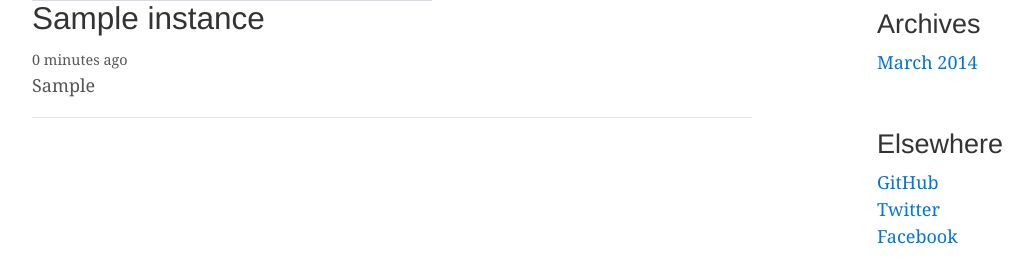
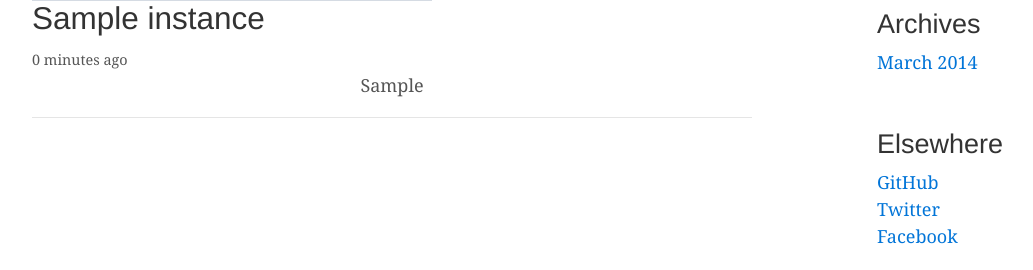
Before and after one commit to jek10/django19, a Django app: template templates/post_detail.html in a window 1280 px wide. Shown: the part 555-825 px from the top of the page, without its empty margins (68-1101 px from the left). Run offline with Django 3.2, Linux system fonts and the light colour scheme; the template is opened without the code that fills it: most values are stand-ins (such as "Sample title", 1, 10 or a date in 2020); grey boxes marked "Sample" are stand-in pictures; some libraries are stand-ins or nearby versions.

Commit message:
Fixing css

```diff
--- a/templates/post_detail.html
+++ b/templates/post_detail.html
@@ -8,7 +8,7 @@
       {% endif %}
       <div class="caption post-detail-item">
         <h3>{{ instance.title }}</h3><small>{{ instance.timestamp|timesince }} ago</small></br>
-        <p class="align-center">{{ instance.get_markdown }}</p><hr/>
+        <p style="text-align: center;">{{ instance.get_markdown }}</p><hr/>
     </div>
   </div>
 </div>
```
